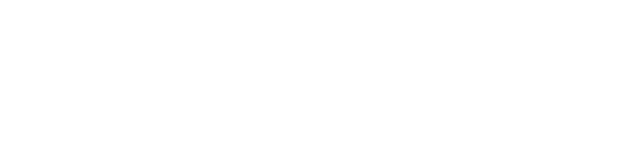
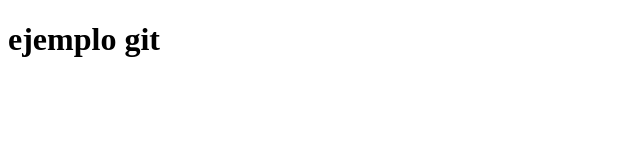
Before and after one commit to johansebastian78/ejemploGitkraken, a plain HTML site: page index.html in a window 1280 px wide. Shown: the whole page, without its empty margins (0-640 px from the left). Drawn offline with Linux system fonts and the light colour scheme.

Commit message:
crear un h1
usamos el h1 para ejemplo de commit

```diff
--- a/index.html
+++ b/index.html
@@ -6,6 +6,7 @@
     <title>Document</title>
 </head>
 <body>
+    <h1>ejemplo git</h1>
 
 </body>
 </html>
```
